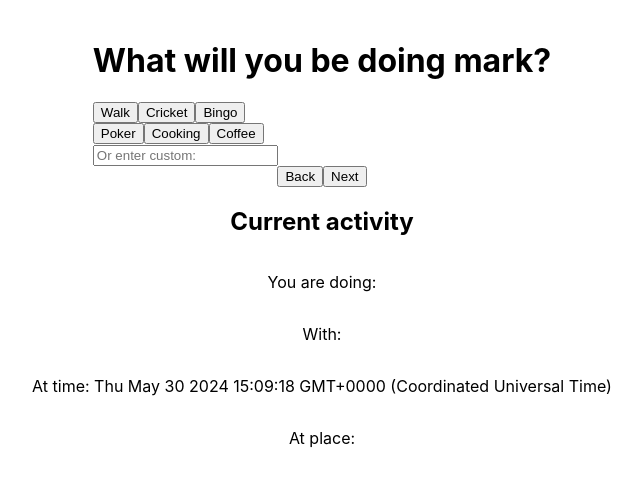
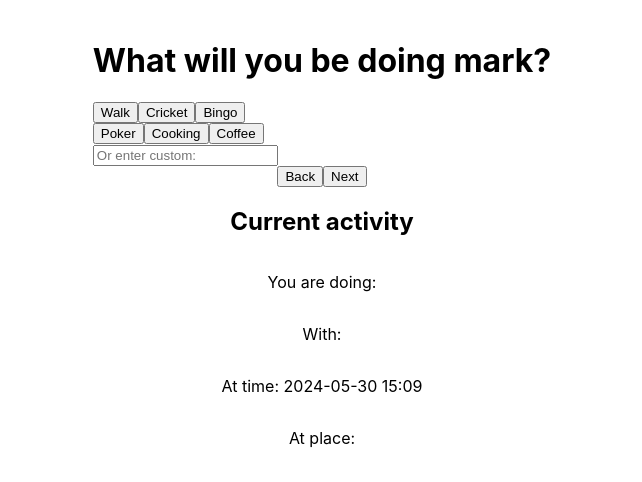
Before and after one commit to starswap/DRP24, a React (Create React App) app in the folder frontend/: page / in a window 1280 px wide. Shown: the top 482 px of the page, without its empty margins (318-960 px from the left). Built offline with nearby package versions, Linux system fonts and the light colour scheme.

Commit message:
Implement more readable displaying of time

```diff
--- a/frontend/src/CreateEvent.tsx
+++ b/frontend/src/CreateEvent.tsx
@@ -57,7 +57,16 @@ function GeneralCreateEvent() {
     const fieldArr = [e.activity, e.participants, e.time, e.location];
     for (let i = 0; i < fieldArr.length; i++) {
       console.log(PAGE_ACTIVITY_DESC[i] + fieldArr[i] + '\n');
-      r.push(<p key={i}>{PAGE_ACTIVITY_DESC[i] + fieldArr[i]}</p>);
+      if (i === 2) {
+        r.push(
+          <p key={i}>
+            {PAGE_ACTIVITY_DESC[i]}{' '}
+            {dayjs(currentEvent.time).format('YYYY-MM-DD HH:mm')}
+          </p>
+        );
+      } else {
+        r.push(<p key={i}>{PAGE_ACTIVITY_DESC[i] + fieldArr[i]}</p>);
+      }
     }
     return r;
   }
@@ -195,18 +204,18 @@ function When({
       <div className="datetime-picker-container">
         <DateTimePicker value={calevent.time} onChange={onSetDate} />
       </div>
-      <div>{DisplayTime(calevent.time)}</div>
+      {/* <div>{DisplayTime(calevent.time)}</div> */}
     </div>
   );
 }
 
-function DisplayTime(dateTime: Date) {
-  return (
-    <input
-      type="text"
-      value={dateTime ? dayjs(dateTime).format('YYYY-MM-DD HH:mm') : ''}
-      readOnly
-    />
-  );
-}
+// function DisplayTime(dateTime: Date) {
+//   return (
+//     <input
+//       type="text"
+//       value={dateTime ? dayjs(dateTime).format('YYYY-MM-DD HH:mm') : ''}
+//       readOnly
+//     />
+//   );
+// }
 export default GeneralCreateEvent;
```
